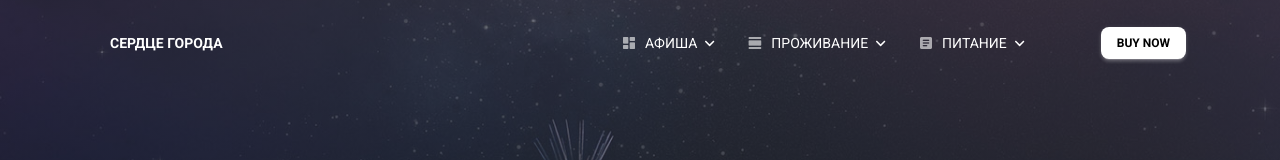
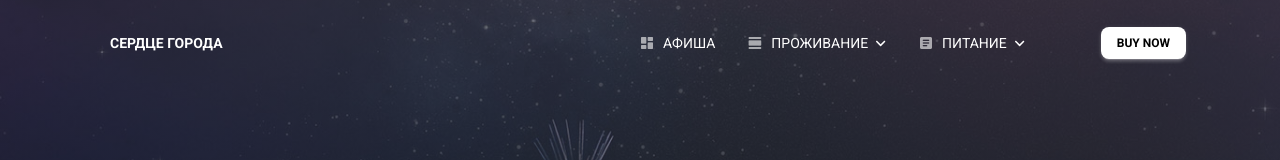
Before and after one commit to DavidovSuren/heart, a Vue app: page /pages/landing-pages/about-us in a window 1280 px wide. Shown: the top 160 px of the page. Built offline with nearby package versions, Linux system fonts and the light colour scheme.

Commit message:
афиша

```diff
--- a/src/examples/navbars/NavbarDefault.vue
+++ b/src/examples/navbars/NavbarDefault.vue
@@ -176,11 +176,7 @@ watch(
                 >dashboard</i
               >
               АФИША
-              <img
-                :src="getArrowColor()"
-                alt="down-arrow"
-                class="arrow ms-2 d-lg-block d-none"
-              />
+
               <img
                 :src="getArrowColor()"
                 alt="down-arrow"
```
